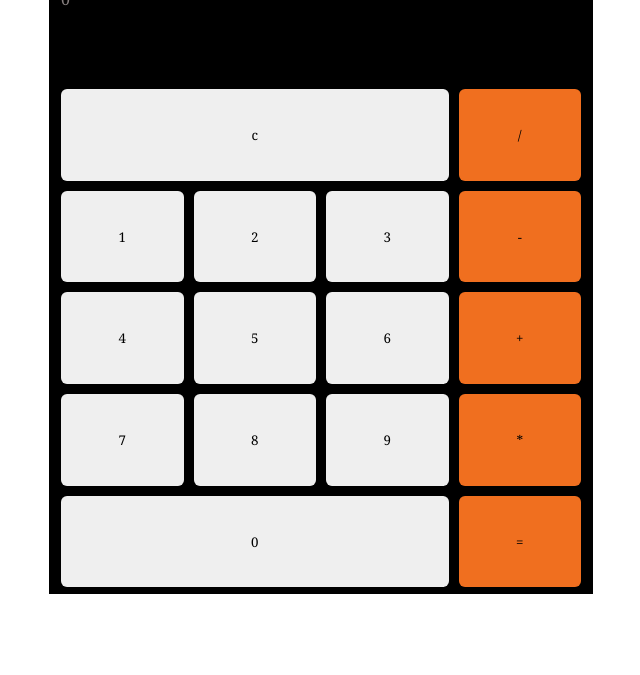
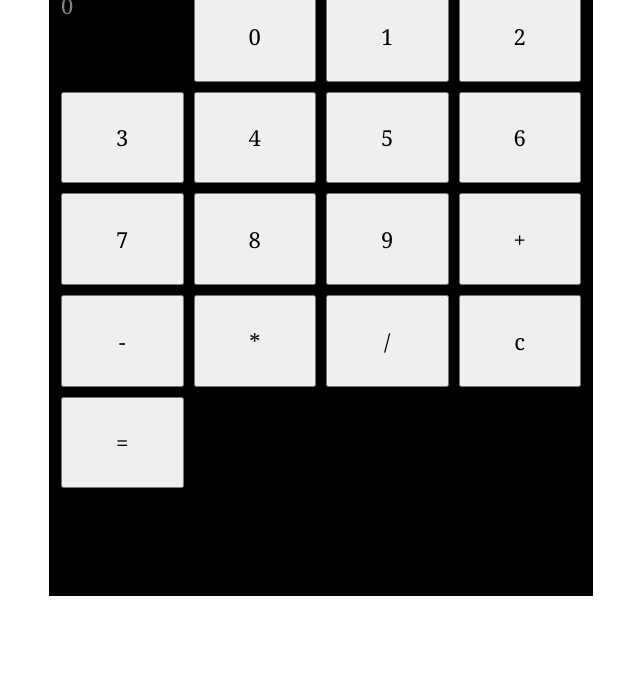
Before and after one commit to Oliviier-dev/calculator, a plain HTML site: page index.html in a window 1280 px wide. Shown: the part 125-800 px from the top of the page, without its empty margins (319-959 px from the left). Drawn offline with Linux system fonts and the light colour scheme.

Commit message:
Made the calculator buttons look a little bigger

```diff
--- a/style.css
+++ b/style.css
@@ -2,6 +2,7 @@
     margin: 0;
     padding: 0;
     font-family: Cambria, Cochin, Georgia, Times, 'Times New Roman', serif;
+    font-size: 22px;
 }
 
 .container{
@@ -23,47 +24,3 @@
     height: 600px;
     gap: 10px;
 }
-
-.display{
-    grid-row: 1/2;
-    grid-column: 1/5;
-}
-
-.reset{
-    grid-row: 2/3;
-    grid-column: 1/4;
-}
-
-.divide{
-    grid-column: 4/5;
-    grid-row: 2/3;
-}
-
-.subtract{
-    grid-column: 4/5;
-    grid-row: 3/4;
-}
-
-.add{
-    grid-column: 4/5;
-    grid-row: 4/5;
-}
-
-.multiply{
-    grid-column: 4/5;
-    grid-row: 5/6;
-}
-
-.zero{
-    grid-column: 1/4;
-    grid-row: 6/6;
-}
-
-button{
-    border-radius: 6px;
-    border: none;
-}
-
-.op{
-    background-color: rgb(240, 111, 31);
-}
```
